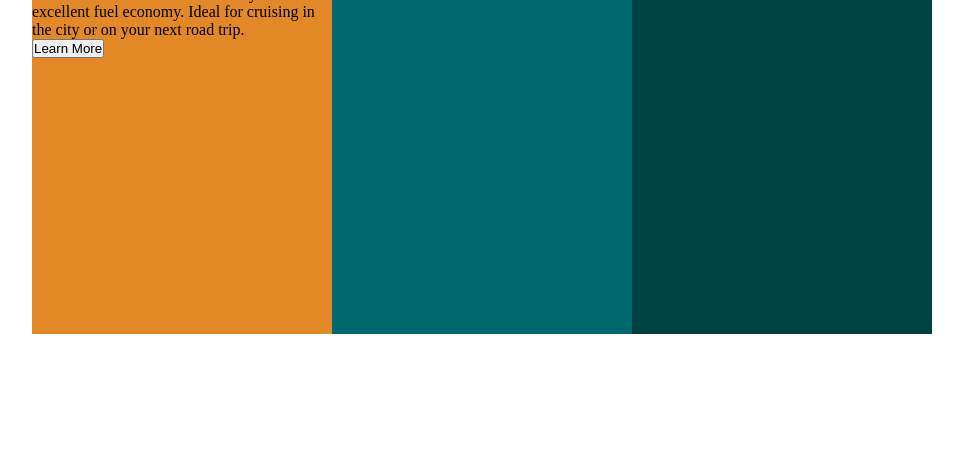
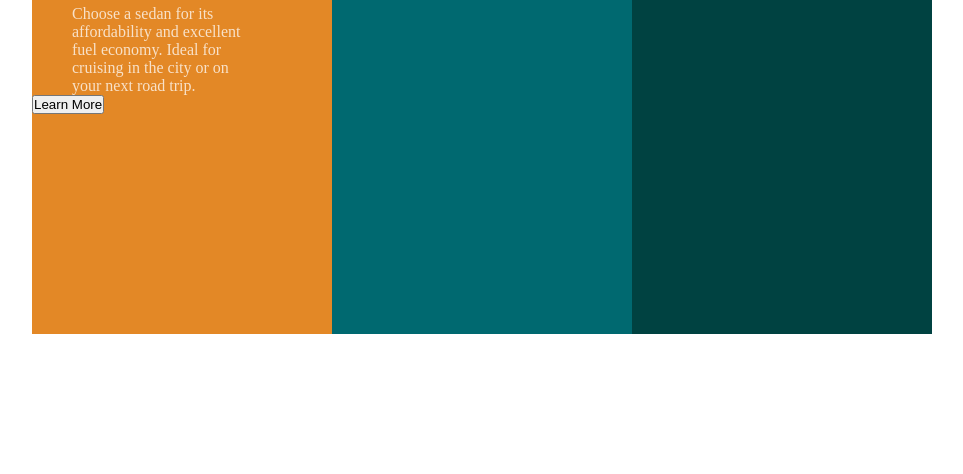
Before and after one commit to JudsonCiribelli/3-column-preview-card-component, a plain HTML site: page index.html in a window 1280 px wide. Shown: the part 326-800 px from the top of the page, without its empty margins (158-1121 px from the left). Drawn offline with Linux system fonts and the light colour scheme.

Commit message:
Estilização do primeiro container e criação dos botões

```diff
--- a/CSS/style.css
+++ b/CSS/style.css
@@ -30,6 +30,11 @@ body {
   font-weight: 700;
   padding: 20px 0px 0px 40px;
 }
+.container .container1 p {
+  color: hsla(0, 0%, 100%, 0.75);
+  font-weight: 400;
+  padding: 20px 0px 0px 40px;
+}
 .container .container2 {
   height: 100%;
   width: 300px;
--- a/index.html
+++ b/index.html
@@ -12,8 +12,10 @@
         <img src="./Images/icon-sedans.svg" alt="" />
         <h1>SEDANS</h1>
         <p>
-          Choose a sedan for its affordability and excellent fuel economy. Ideal
-          for cruising in the city or on your next road trip.
+          Choose a sedan for its <br />affordability and excellent <br />fuel
+          economy. Ideal for <br />
+          cruising in the city or on <br />
+          your next road trip.
         </p>
         <button type="submit">Learn More</button>
       </div>
```
